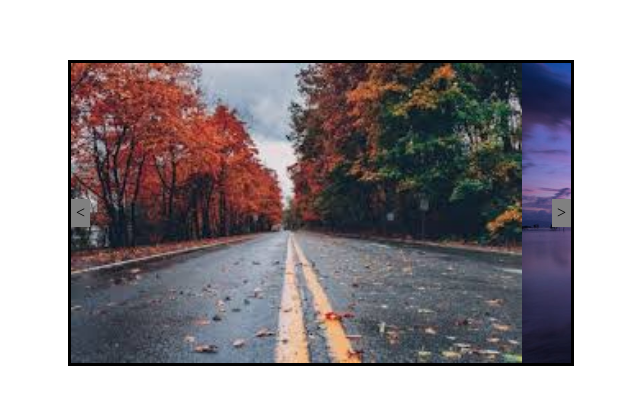
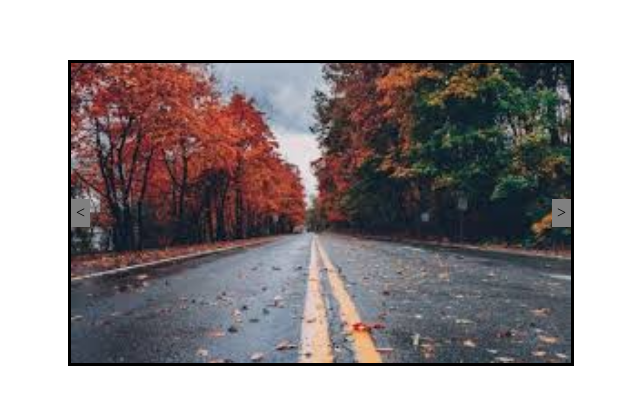
Before and after one commit to nkremer20/odin-image-carousel, a website built with webpack: page src/template.html in a window 1280 px wide. Shown: the part 187-592 px from the top of the page, without its empty margins (319-959 px from the left). Built offline with nearby package versions, Linux system fonts and the light colour scheme.

Commit message:
Updated the image css, so that the images fill up the carousel container correctly

```diff
--- a/src/styles.css
+++ b/src/styles.css
@@ -63,5 +63,6 @@ button {
 .images > img {
     width: 100%;
     height: 100%;
-    object-fit: fill;
+    object-fit: cover;
+    flex: 0 0 100%;
 }
```
